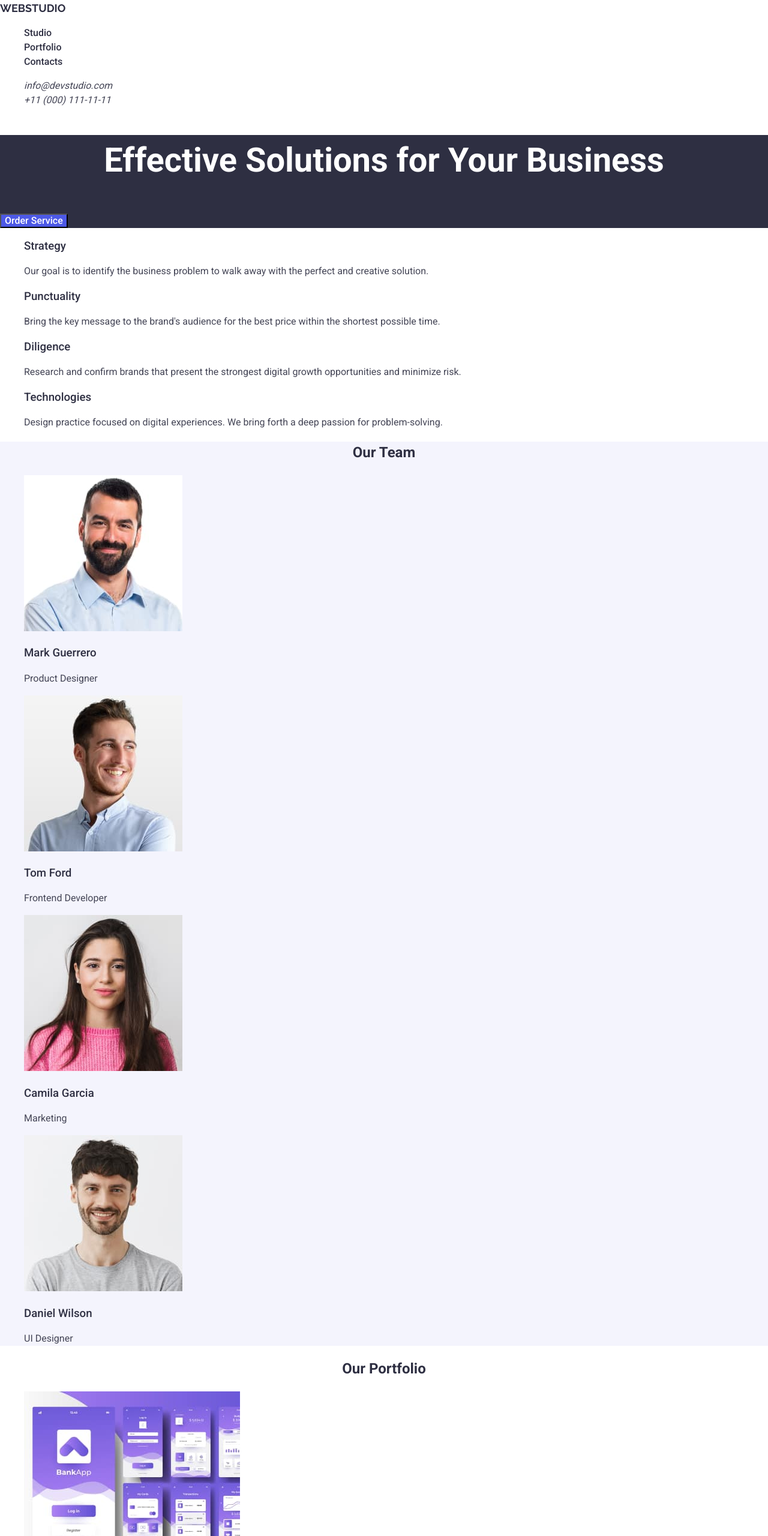
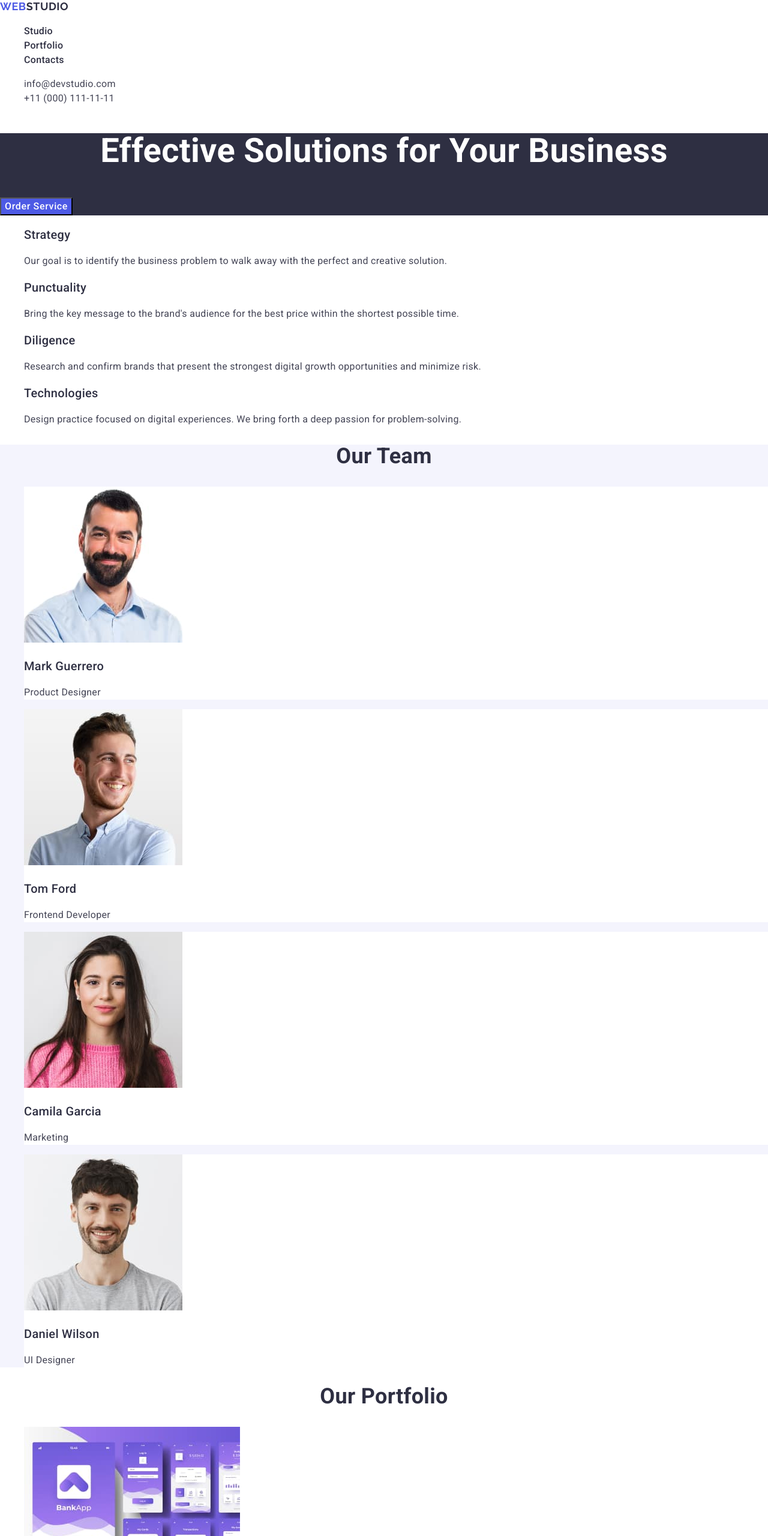
Before and after one commit to RadislavKrasnov/goit-markup-hw-02, a plain HTML site: page index.html in a window 1280 px wide. Shown: the top 2560 px of the page at 60% size. Drawn offline with nearby package versions, Linux system fonts and the light colour scheme.

Commit message:
fix code review

```diff
--- a/css/styles.css
+++ b/css/styles.css
@@ -1,6 +1,6 @@
 /* Variables */
 :root {
-    --iris: hsl(235, 75%, 60%);
+    --iris: #4d5ae5;
     --navy-blue: #2e2f42;
     --slate: #434455;
     --primary-family: "Roboto", sans-serif;
@@ -17,6 +17,7 @@ body {
     background-color: var(--white);
     font-size: 16px;
     line-height: 1.5;
+    letter-spacing: 0.02em;
 }
 
 ul {
@@ -37,9 +38,12 @@ h1, h2, h3, h4, h5, h6 {
     font-family: var(--second-family);
     font-weight: 700;
     font-size: 18px;
+    color: var(--iris);
+    line-height: 1.17;
+    letter-spacing: 0.03em;
 }
 
-.page-header .logo {
+.page-header .logo .logo-span {
     color: var(--navy-blue);
 }
 
@@ -49,21 +53,26 @@ h1, h2, h3, h4, h5, h6 {
 }
 
 .page-nav .link:hover,
-.page-nav .link:active {
+.page-nav .link:active,
+.page-nav .link:focus,
+.contacts-list .link:hover,
+.contacts-list .link:focus {
     color: var(--ocean);
 }
 
-.contacts .link {
-    color: var(--slate);
+.contacts {
+    font-style: normal;
 }
 
-.contacts .link:hover {
-    color: var(--ocean);
+.contacts-list .link {
+    color: var(--slate);
 }
 
 /* Sections */
 .section-title {
     text-align: center;
+    font-size: 36px;
+    line-height: 1.11;
 }
 
 .hero-section {
@@ -73,6 +82,7 @@ h1, h2, h3, h4, h5, h6 {
 .hero-section .section-title {
     color: var(--white);
     font-size: 56px;
+    line-height: 1.07;
 }
 
 .team-section {
@@ -82,14 +92,26 @@ h1, h2, h3, h4, h5, h6 {
 .features-list .title,
 .team-list .title,
 .portfolio-list .title {
+    font-size: 20px;
     font-weight: 500;
     line-height: 1.2;
+}
+
+.team-list .title,
+.portfolio-list .title {
+    text-transform: capitalize;
+}
+
+.team-list .item {
+    background-color: var(--white);
 }
 
 /* Buttons */
 .btn {
     font-weight: 500;
     cursor: pointer;
+    line-height: 1.5;
+    letter-spacing: 0.04em;
 }
 
 .btn.primary {
@@ -97,7 +119,8 @@ h1, h2, h3, h4, h5, h6 {
     color: var(--white);
 }
 
-.btn.primary:hover {
+.btn.primary:hover,
+.btn.primary:focus {
     background-color: var(--ocean);
 }
 
@@ -108,6 +131,6 @@ h1, h2, h3, h4, h5, h6 {
 }
 
 .page-footer,
-.page-footer .logo {
+.page-footer .logo .logo-span {
     color: var(--cloud);
 }
--- a/index.html
+++ b/index.html
@@ -13,15 +13,15 @@
   <body>
     <header class="page-header">
       <nav>
-        <a class="link logo" href="./index.html">WebStudio</a>
+        <a class="link logo" href="./index.html">Web<span class="logo-span">Studio</span></a>
         <ul class="page-nav">
-          <li><a class="link" href="">Studio</a></li>
+          <li><a class="link" href="./index.html">Studio</a></li>
           <li><a class="link" href="">Portfolio</a></li>
           <li><a class="link" href="">Contacts</a></li>
         </ul>
       </nav>
-      <address>
-        <ul class="contacts">
+      <address class="contacts">
+        <ul class="contacts-list">
           <li><a class="link" href="mailto:info@devstudio.com">info@devstudio.com</a></li>
           <li><a class="link" href="tel:+110001111111">+11 (000) 111-11-11</a></li>
         </ul>
@@ -65,25 +65,25 @@
       <section class="team-section">
         <h2 class="section-title">Our Team</h2>
         <ul class="team-list">
-          <li>
+          <li class="item">
             <img src="./images/team/img_1.jpg" width="264" alt="Picture of Mark Guerrero">
             <h3 class="title">Mark Guerrero</h3>
-            <p>Product Designer</p>
+            <p class="content">Product Designer</p>
           </li>
-          <li>
+          <li class="item">
             <img src="./images/team/img_2.jpg" width="264" alt="Picture of Tom Ford">
             <h3 class="title">Tom Ford</h3>
-            <p>Frontend Developer</p>
+            <p class="content">Frontend Developer</p>
           </li>
-          <li>
+          <li class="item">
             <img src="./images/team/img_3.jpg" width="264" alt="Picture of Camila Garcia">
             <h3 class="title">Camila Garcia</h3>
-            <p>Marketing</p>
+            <p class="content">Marketing</p>
           </li>
-          <li>
+          <li class="item">
             <img src="./images/team/img_4.jpg" width="264" alt="Picture of Daniel Wilson">
             <h3 class="title">Daniel Wilson</h3>
-            <p>UI Designer</p>
+            <p class="content">UI Designer</p>
           </li>
         </ul>
       </section>
@@ -93,42 +93,42 @@
         <h2 class="section-title">Our Portfolio</h2>
         <ul class="portfolio-list">
           <li>
-            <img src="./images/portfolio/img_1.jpg" alt="" width="360">
+            <img src="./images/portfolio/img_1.jpg" alt="Banking app templates" width="360">
             <h3 class="title">Banking App</h3>
-            <p>App</p>
+            <p class="content">App</p>
           </li>
           <li>
-            <img src="./images/portfolio/img_2.jpg" alt="Banking app templates" width="360">
+            <img src="./images/portfolio/img_2.jpg" alt="Mobile application QA code scanner" width="360">
             <h3 class="title">Cashless Payment</h3>
-            <p>Marketing</p>
+            <p class="content">Marketing</p>
           </li>
           <li>
-            <img src="./images/portfolio/img_3.jpg" alt="Mobile application QA code scanner" width="360">
+            <img src="./images/portfolio/img_3.jpg" alt="Laptop with Meditation app opened" width="360">
             <h3 class="title">Meditation App</h3>
-            <p>App</p>
+            <p class="content">App</p>
           </li>
           <li>
-            <img src="./images/portfolio/img_4.jpg" alt="Laptop with Meditation app opened" width="360">
+            <img src="./images/portfolio/img_4.jpg" alt="Mobile phone with taxi app attached inside car" width="360">
             <h3 class="title">Taxi Service</h3>
-            <p>Marketing</p>
+            <p class="content">Marketing</p>
           </li>
           <li>
-            <img src="./images/portfolio/img_5.jpg" alt="Mobile phone with taxi app attached inside car" width="360">
+            <img src="./images/portfolio/img_5.jpg" alt="Mobile phones with examples of backgroud images" width="360">
             <h3 class="title">Screen Illustrations</h3>
-            <p>Design</p>
+            <p class="content">Design</p>
           </li>
           <li>
             <img src="./images/portfolio/img_6.jpg" alt="Woman with mobile phone and earphones" width="360">
             <h3 class="title">Online Courses</h3>
-            <p>Marketing</p>
+            <p class="content">Marketing</p>
           </li>
         </ul>
        </section>
       <!-- #endregion Our portfilio -->
     </main>
     <footer class="page-footer">
-      <a class="link logo" href="./index.html">WebStudio</a>
-      <p>Increase the flow of customers and sales for your business with digital
+      <a class="link logo" href="./index.html">Web<span class="logo-span">Studio</span></a>
+      <p class="content">Increase the flow of customers and sales for your business with digital
         marketing & growth solutions.</p>
     </footer>
   </body>
```
